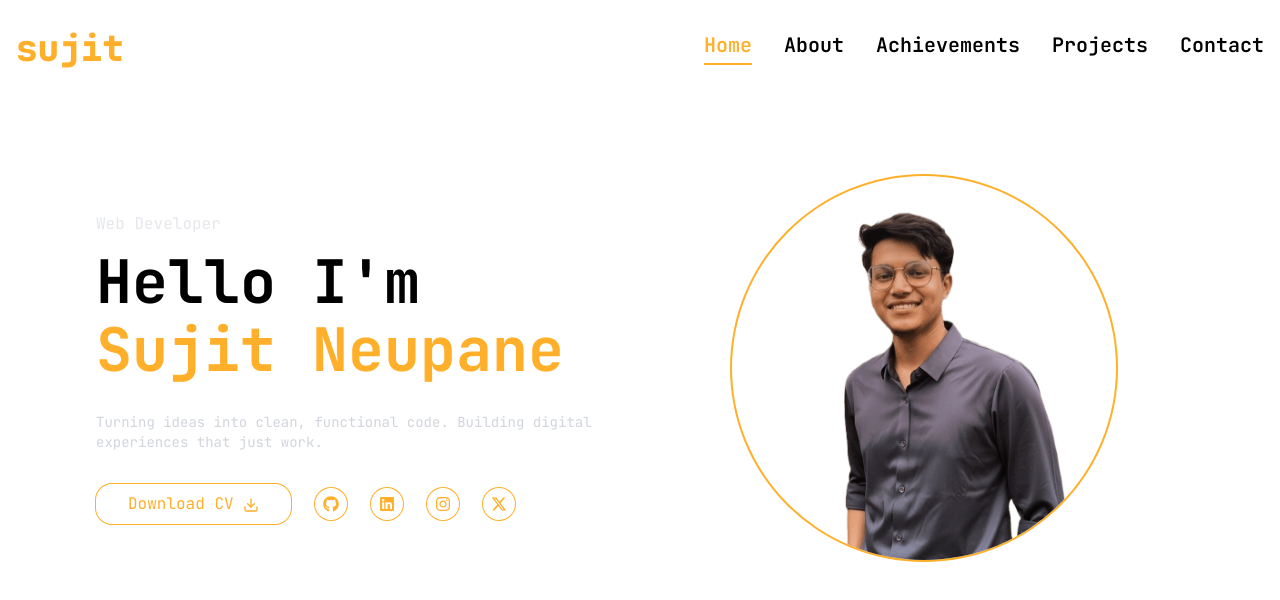
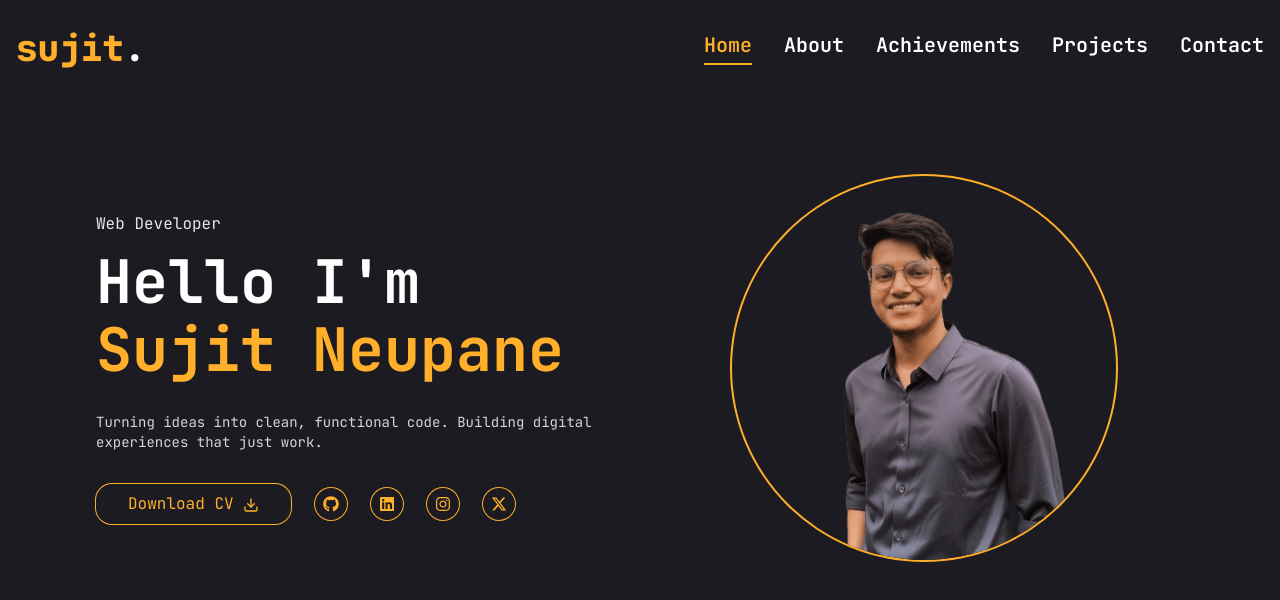
Before and after one commit to suhzeet/portfolio, a Next.js app: page / in a window 1280 px wide. Shown: the top 600 px of the page. Built offline with nearby package versions, Linux system fonts and the light colour scheme.

Commit message:
modified ui

```diff
--- a/src/app/layout.tsx
+++ b/src/app/layout.tsx
@@ -26,7 +26,7 @@ export default function RootLayout({
   return (
     <html lang="en">
       <body
-        className={`${jetbrainsMono.variable} antialiased bg-white transition-colors dark:bg-bg dark:text-white`}
+        className={`${jetbrainsMono.variable} antialiased transition-colors bg-bg text-white`}
       >
         <ThemeProvider>
           <Navbar />
```
